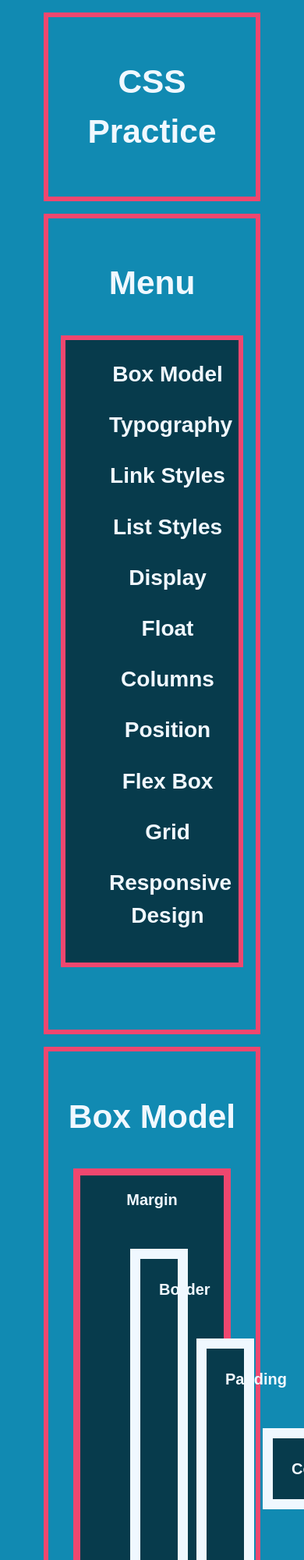
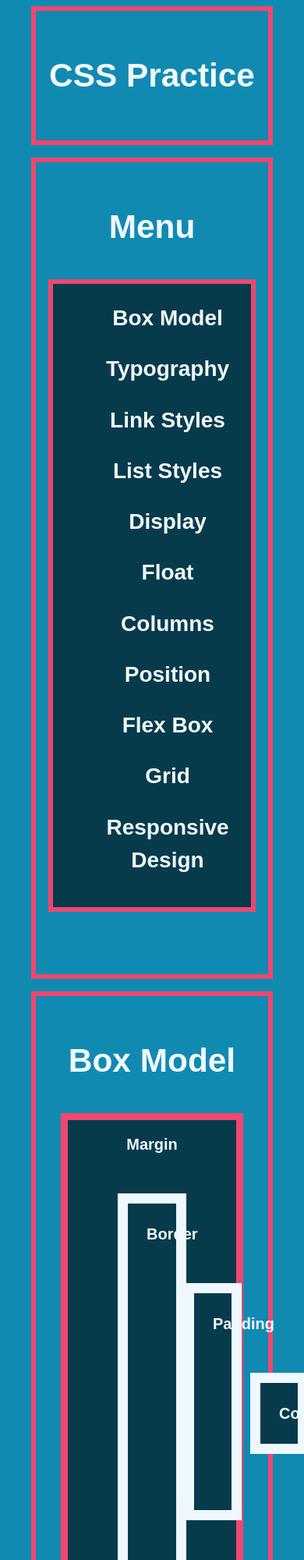
Before and after one commit to MiguelCalderon2006/CSS, a website built with Vite: page index.html in a window 390 px wide. Shown: the top 2000 px of the page at 78% size. Built offline with nearby package versions, Linux system fonts and the light colour scheme.

Commit message:
rp and more done

```diff
--- a/index.html
+++ b/index.html
@@ -201,7 +201,7 @@
     </section>
 
     <section class="rd-section" id="responsive-design">
-      <h1>Media Queries</h1>
+      <h1>Responsive Design</h1>
       <div class="rd-container">
         <div class="rd-div">responsive-design-test</div>
         <div class="rd-div">responsive-design-test</div>
--- a/style.css
+++ b/style.css
@@ -1,6 +1,7 @@
-/* https://coolors.co/palette/cad2c5-84a98c-52796f-354f52-2f3e46 */
-/* Clolor pallete used */
 
+:root{
+  --nred:#ef476f;
+}
 .grid-container{
   padding: 0rem;
   display: grid;
@@ -92,7 +93,7 @@
   display: flow-root;
 }
 .float {
-  background-color: #ef476f;
+  background-color: var(--nred);
   width: auto;
   height: auto;
   float: left;
@@ -104,7 +105,7 @@
   padding: 0rem;
 }
 .float2 {
-  background-color: #ef476f;
+  background-color: var(--nred);
   width: auto;
   height: auto;
   float: right;
@@ -122,14 +123,14 @@
 .inline {
   display: inline-block;
   background-color: #073b4c;
-  border: solid 0.65rem #ef476f;
+  border: solid 0.65rem var(--nred);
   padding: 4rem;
   margin-inline: 3rem;
 }
 
 .block {
   background-color: #073b4c;
-  border: solid 0.65rem #ef476f;
+  border: solid 0.65rem var(--nred);
   padding: 4rem;
   margin: 1rem;
 }
@@ -137,7 +138,7 @@
 
 
 .menu {
-  border: 6px solid #ef476f;
+  border: 6px solid var(--nred);
   padding-left: 1rem;
   padding-right: 1rem;
   padding-bottom: 1rem;
@@ -215,10 +216,10 @@ h3 {
   font-size: 1.25rem;
 }
 div {
-  border: solid 0.6rem #ef476f;
+  border: solid 0.6rem var(--nred);
   background-color: #073b4c;
-  padding: 3rem;
-  margin: 2rem;
+  padding: clamp(1rem, 3vw, 3rem);
+  margin: clamp(1rem, 3vw, 2rem);
 }
 
 body {
@@ -234,15 +235,13 @@ body {
 section {
   font-weight: 800;
   text-align: center;
-  border: 6px solid #ef476f;
-  padding-left: 10rem;
-  padding-right: 10rem;
-  padding-bottom: 2rem;
-  margin-bottom: 4rem;
+  border: 6px solid var(--nred);
+  padding: clamp(1rem, 4vw, 10rem);
+  margin-bottom: clamp(1rem, 3vw, 4rem);
   align-self: center;
 }
 
-@media (width <= 930px) {
+/* @media (width <= 930px) {
   section{
 
     padding: 1rem;
@@ -256,7 +255,7 @@ section {
     padding: 1rem;
     margin: 1rem;
   }
- }
+ } */
 
 /* li:hover,
 ol:hover,
```
